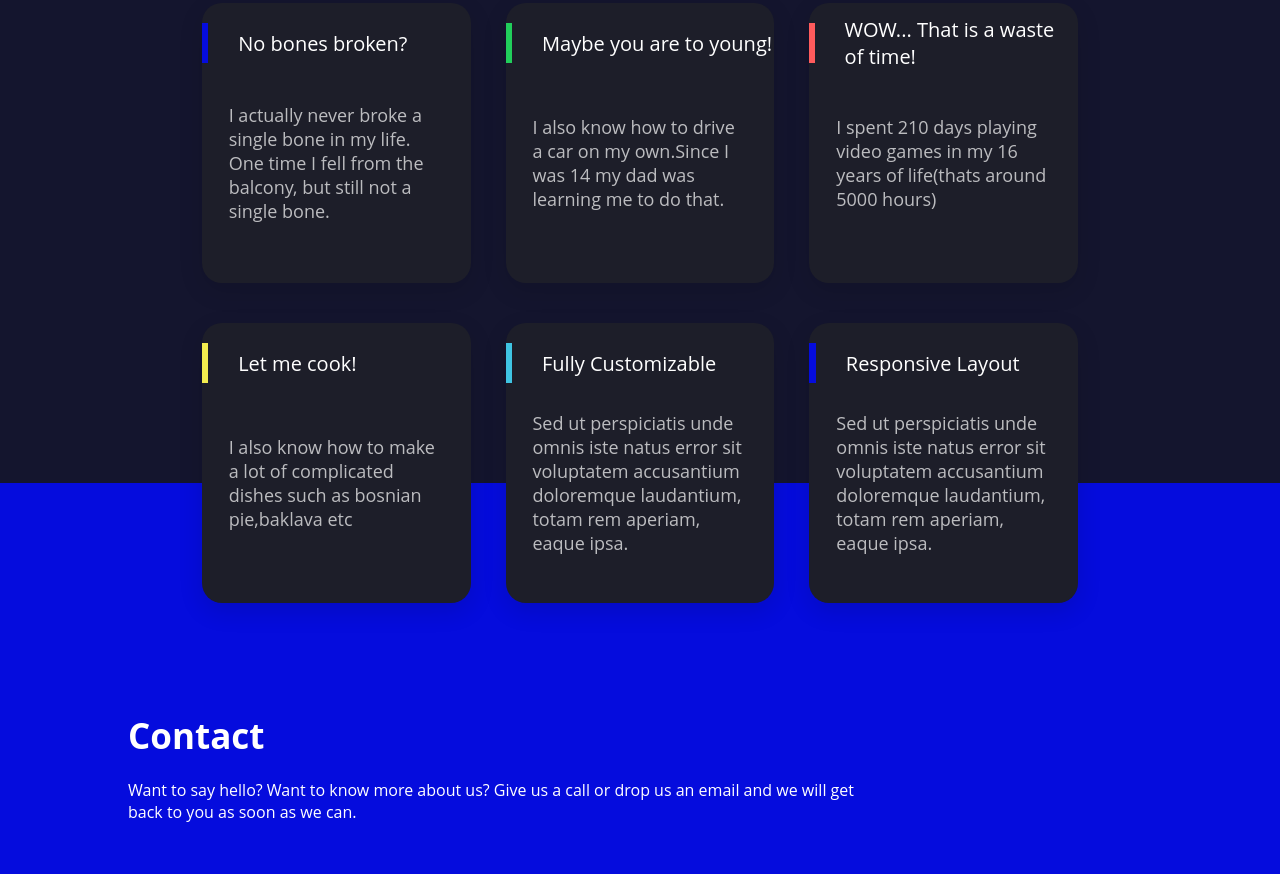
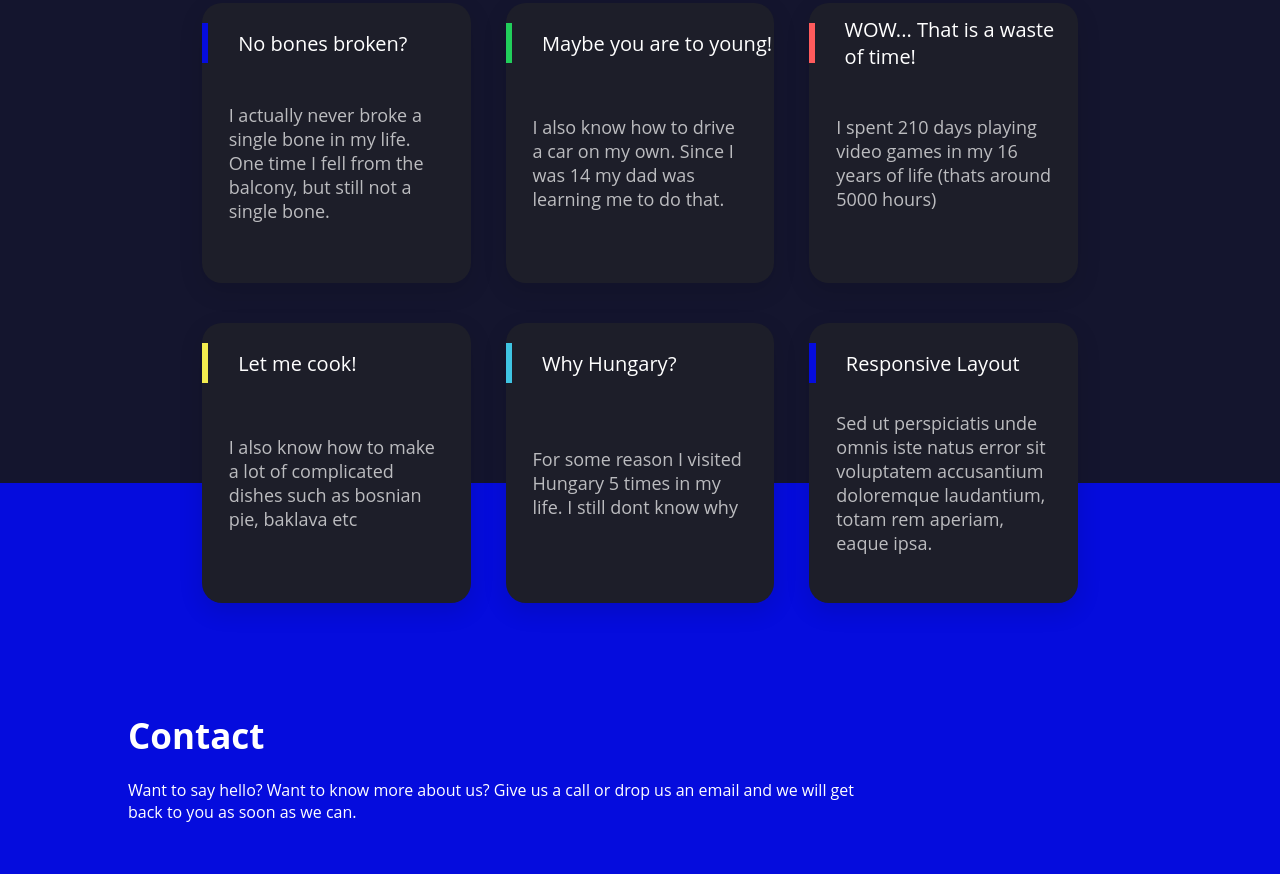
Before and after one commit to emir2008d/Portofolio, a plain HTML site: page index.html in a window 1280 px wide. Shown: the part 3637-4511 px from the top of the page. Drawn offline with Linux system fonts and the light colour scheme.

Commit message:
Update index.html

```diff
--- a/index.html
+++ b/index.html
@@ -189,14 +189,14 @@
                         <div class="color-serv2"></div>
                         <div class="header-text-serv"><p>Maybe you are to young!</p></div>
                     </div>
-                    <div class="text-box-serv"><p>I also know how to drive a car on my own.Since I was 14 my dad was learning me to do that.</p></div>
+                    <div class="text-box-serv"><p>I also know how to drive a car on my own. Since I was 14 my dad was learning me to do that.</p></div>
                 </div>
                 <div class="serv-box3">
                     <div class="serv-box-header">
                         <div class="color-serv3"></div>
                         <div class="header-text-serv"><p>WOW... That is a waste of time!</p></div>
                     </div>
-                    <div class="text-box-serv"><p>I spent 210 days playing video games in my 16 years of life(thats around 5000 hours)</p></div>
+                    <div class="text-box-serv"><p>I spent 210 days playing video games in my 16 years of life (thats around 5000 hours)</p></div>
                 </div>
             </div>
             <div class="row-serv-box">
@@ -205,14 +205,14 @@
                         <div class="color-serv4"></div>
                         <div class="header-text-serv"><p>Let me cook!</p></div>
                     </div>
-                    <div class="text-box-serv"><p>I also know how to make a lot of complicated dishes such as bosnian pie,baklava etc</p></div>
+                    <div class="text-box-serv"><p>I also know how to make a lot of complicated dishes such as bosnian pie, baklava etc</p></div>
                 </div>
                 <div class="serv-box">
                     <div class="serv-box-header">
                         <div class="color-serv5"></div>
-                        <div class="header-text-serv"><p>Fully Customizable</p></div>
+                        <div class="header-text-serv"><p>Why Hungary?</p></div>
                     </div>
-                    <div class="text-box-serv"><p>Sed ut perspiciatis unde omnis iste natus error sit voluptatem accusantium doloremque laudantium, totam rem aperiam, eaque ipsa.</p></div>
+                    <div class="text-box-serv"><p>For some reason I visited Hungary 5 times in my life. I still dont know why</p></div>
                 </div>
                 <div class="serv-box">
                     <div class="serv-box-header">
```
